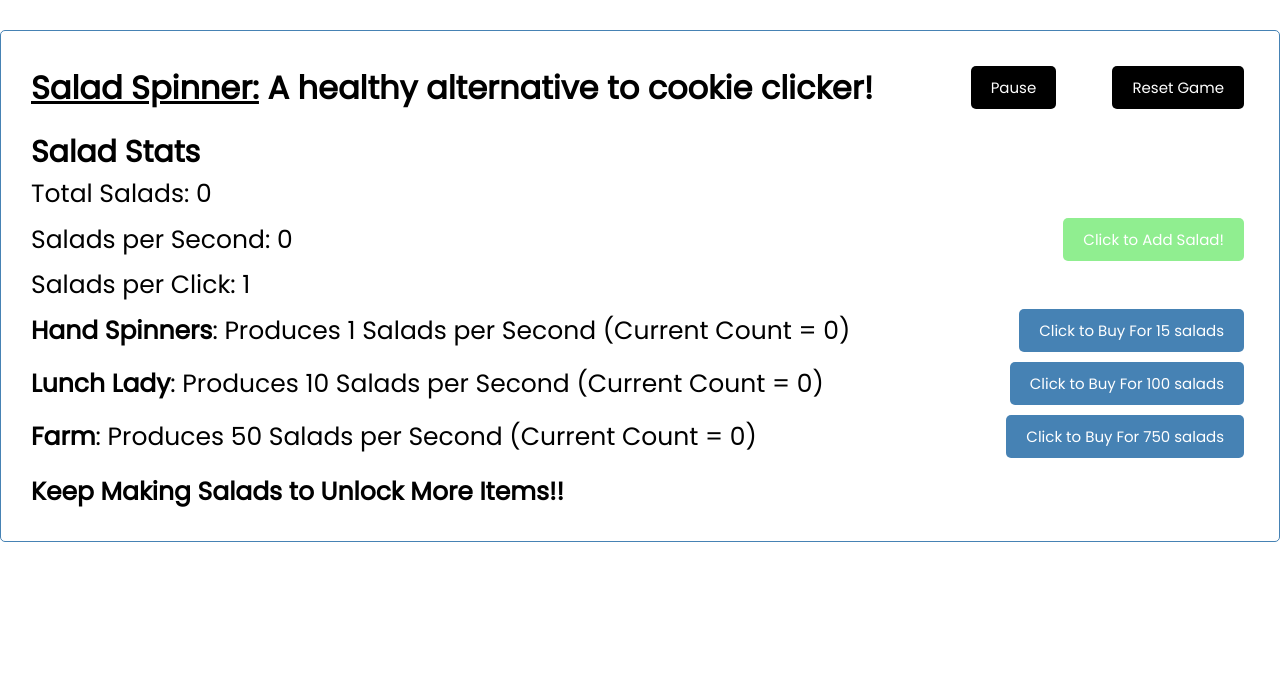
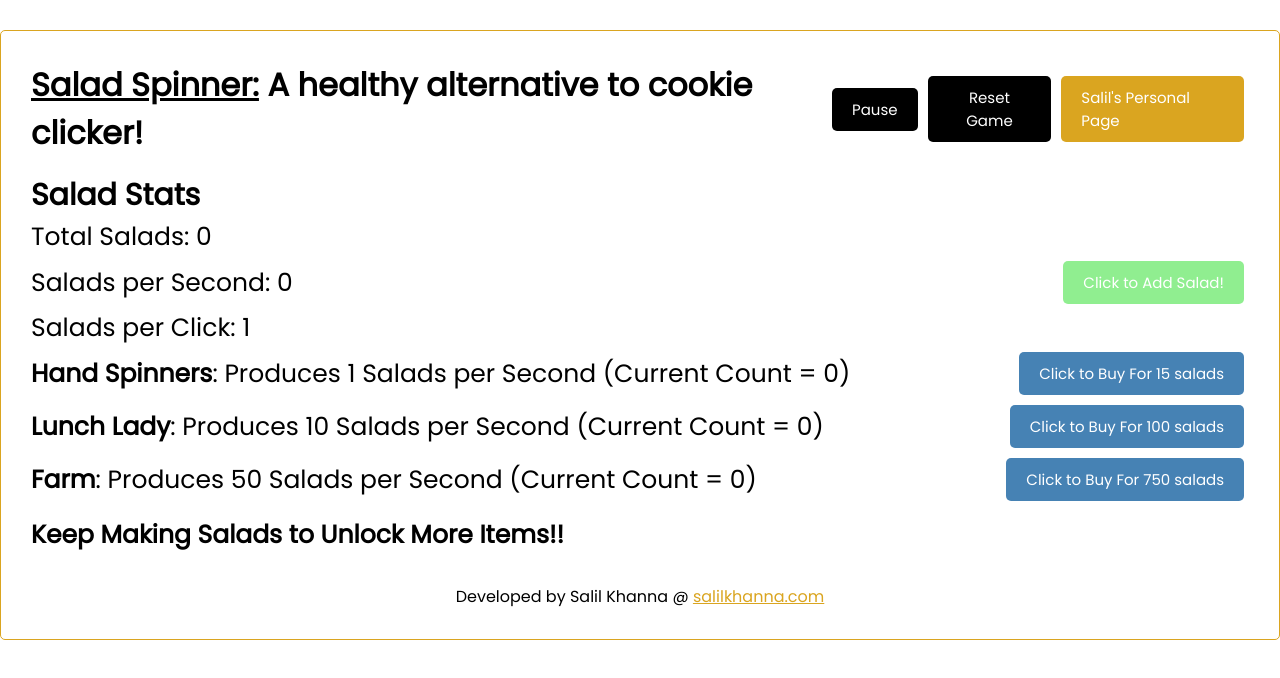
Before and after one commit to salil-khanna/salad-spinner, a React (Create React App) app: page / in a window 1280 px wide. Shown: the top 678 px of the page. Built offline with nearby package versions, Linux system fonts and the light colour scheme.

Commit message:
added link to personal site

```diff
--- a/src/App.js
+++ b/src/App.js
@@ -46,7 +46,7 @@ useEffect(() => {
   if (!rate) {
     setClickRate(1);
   } else {
-    setClickRate(Math.ceil(rate / 10))
+    setClickRate(Math.ceil(rate / 15))
   }
 }, [rate])
 
@@ -56,6 +56,7 @@ function changeGame() {
 }
 
 function resetGame() {
+  if (window.confirm("Are you sure you want to reset your progress?")) {
     setRate(0);
     setClickRate(1);
     setCount(0);
@@ -70,6 +71,9 @@ function resetGame() {
     setFarmCost(750);
     setMafia(0);
     setMafiaCost(3000);
+  }
+
+
 
 }
 
@@ -146,6 +150,14 @@ let displayMafia = totalSalads > 10000;
         <p style= {{marginTop: 10, }}> <b>Keep Making Salads to Unlock More Items!! </b></p>
       </div>
 
+
+      <div >
+        <footer>
+          Developed by Salil Khanna @ <a href="https://www.salilkhanna.com"
+          target= "_blank" style = {{color:"goldenrod"}} rel="noreferrer"> salilkhanna.com </a>
+        </footer>
+      </div>
+
     </div>
   );
 }
--- a/src/components/Header.js
+++ b/src/components/Header.js
@@ -7,9 +7,14 @@ const Header = ({onClick, stopGame, pauseGame}) => {
     return (
         <header className= 'header'>
             <h1 > <u> Salad Spinner:</u> A healthy alternative to cookie clicker! </h1>
-            <h2 >  </h2>
+
+
             <Button text = {stopGame ? 'Play' : 'Pause'} onClick={pauseGame} color = 'black'/>
             <Button text = 'Reset Game' onClick={onClick} color = 'black'/>
+            <a href="https://www.salilkhanna.com" rel="noreferrer"
+             target= "_blank" style = {{backgroundColor : 'goldenrod'}} className= 'btn'>
+                Salil's Personal Page
+            </a>
 
         </header>
 
--- a/src/index.css
+++ b/src/index.css
@@ -15,7 +15,7 @@ body {
   margin: 30px auto;
   overflow: auto;
   min-height: 300px;
-  border: 1px solid steelblue;
+  border: 1px solid goldenrod;
   padding: 30px;
   border-radius: 5px;
 }
```
Lines whose indentation alone changed are shown as unchanged.
